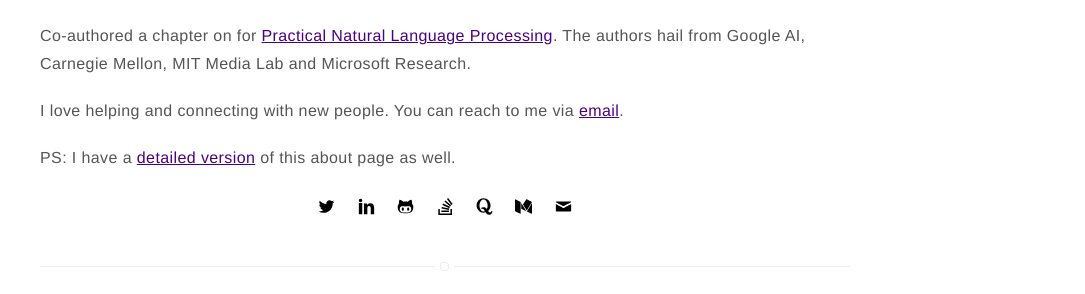
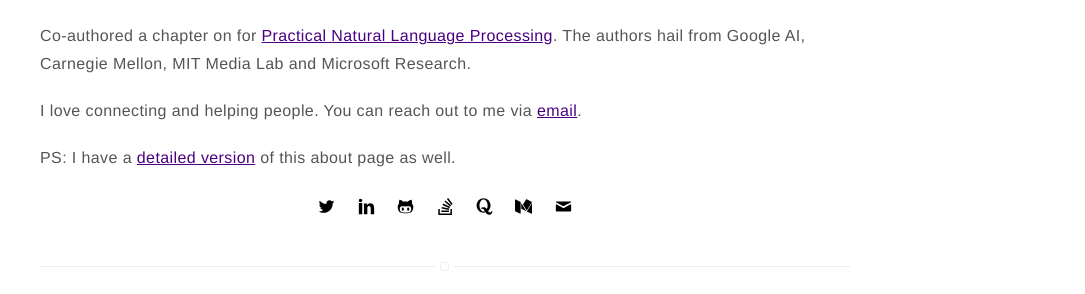
Before and after one commit to taranjeet/taranjeet.github.io, a Jekyll site: the page built from about.md, in a window 1280 px wide. Shown: the part 624-918 px from the top of the page, without its empty margins (195-1280 px from the left). Built offline with Jekyll 4.4.1, drawn with Linux system fonts in a browser that asks for light colours.

Commit message:
Update about.md

```diff
--- a/about.md
+++ b/about.md
@@ -21,7 +21,7 @@ Helped develop an [educational product](https://www.talkwithmeapp.com/) for pe
 
 Co-authored a chapter on for [Practical Natural Language Processing](https://www.amazon.in/Practical-Natural-Language-Processing-Comprehensive/dp/9385889184/). The authors hail from Google AI, Carnegie Mellon, MIT Media Lab and Microsoft Research.
 
-I love helping and connecting with new people. You can reach to me via [email](mailto:taranjeet7114@gmail.com).
+I love connecting and helping people. You can reach out to me via [email](mailto:taranjeet7114@gmail.com).
 
 PS: I have a [detailed version](https://taranjeet.co/about-detailed/) of this about page as well.
 <center>
```
